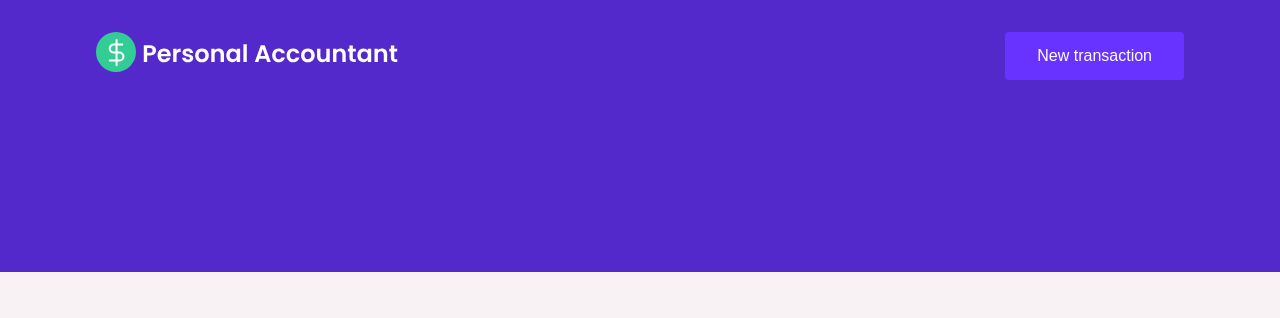
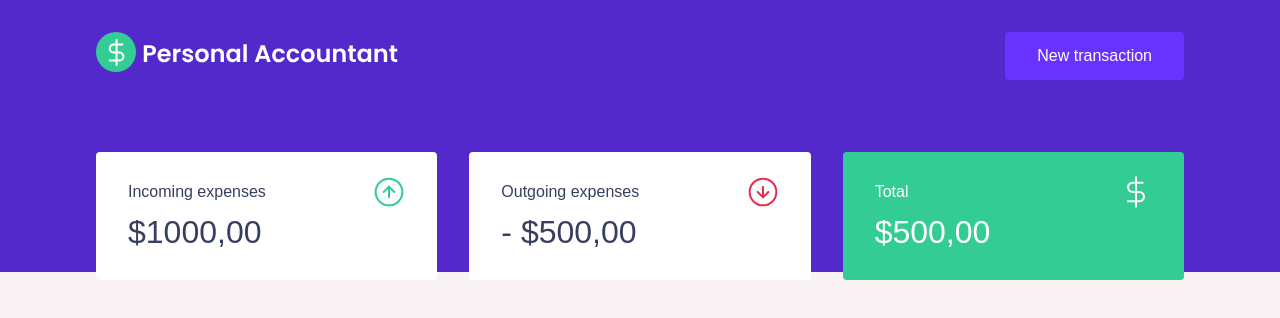
Before and after one commit to ThunderStormOwl/personal-accountant, a React (Create React App) app: page / in a window 1280 px wide. Shown: the top 318 px of the page. Built offline with nearby package versions, Linux system fonts and the light colour scheme.

Commit message:
Componentization section: Summary complete

```diff
--- a/src/App.tsx
+++ b/src/App.tsx
@@ -1,10 +1,12 @@
-import {Header} from './components/Header/Index'
-import {GlobalStyle} from './styles/global'
+import {Dashboard} from './components/Dashboard/Dashboard'
+import {Header} from './components/Header/Index';
+import {GlobalStyle} from './styles/global';
 
 export function App() {
   return (
     <>
       <Header/>
+      <Dashboard/>
       <GlobalStyle />
     </>
   );
--- /dev/null
+++ b/src/components/Dashboard/Dashboard.tsx
@@ -0,0 +1,10 @@
+import { Summary } from '../Summary/Summary'
+import {Container} from './styles'
+
+export function Dashboard(){
+    return(
+        <Container>
+            <Summary/>
+        </Container>
+    );
+}
--- /dev/null
+++ b/src/components/Dashboard/styles.ts
@@ -0,0 +1,7 @@
+import styled from "styled-components";
+
+export const Container = styled.main `
+    max-width: 1120px;
+    margin: 0 auto;
+    padding: 2.5rem 1rem;
+`;
--- /dev/null
+++ b/src/components/Summary/Summary.tsx
@@ -0,0 +1,38 @@
+import { Container } from "./styles"
+import incomeImg from '../../assets/in.svg'
+import outcomeImg from '../../assets/out.svg'
+import totalImg from '../../assets/total.svg'
+
+export function Summary(){
+    return(
+        <Container>
+            <div>
+                <header>
+                    <p>Incoming expenses</p>
+                    <img src = {incomeImg} alt = "Income"/>
+                </header>
+                <strong>
+                    $1000,00
+                </strong>
+            </div>
+            <div>
+                <header>
+                    <p>Outgoing expenses</p>
+                    <img src = {outcomeImg} alt = "Outcome"/>
+                </header>
+                <strong>
+                    - $500,00
+                </strong>
+            </div>
+            <div className="highlight-background">
+                <header>
+                    <p>Total</p>
+                    <img src = {totalImg} alt = "Total"/>
+                </header>
+                <strong>
+                    $500,00
+                </strong>
+            </div>
+        </Container>
+    )
+}
--- /dev/null
+++ b/src/components/Summary/styles.ts
@@ -0,0 +1,33 @@
+import styled from "styled-components";
+
+export const Container = styled.div `
+    display: grid;
+    grid-template-columns: repeat(3, 1fr);
+    gap: 2rem;
+    margin-top: -10rem;
+
+    div{
+        background: var(--shape);
+        padding: 1.5rem 2rem;
+        border-radius: 0.25rem;
+        color: var(--text-title);
+
+        header{
+            display: flex;
+            align-items: center;
+            justify-content: space-between;
+        }
+
+        strong{
+            margin-top: 1rem;
+            font-size: 2rem;
+            font-weight: 5;
+            line-height: 3rem;
+        }
+
+        &.highlight-background{
+            background: var(--green);
+            color: #fff;
+        }
+    }
+`;
--- a/src/styles/global.ts
+++ b/src/styles/global.ts
@@ -5,6 +5,7 @@
         --background: #f2f0f5;
         --red: #e52e4d;
         --blue: #5429cc;
+        --green: #33cc95;
         --light-blue: #6933ff;
         --text-title: #363f5f;
         --text-body: #969cb3;
```
